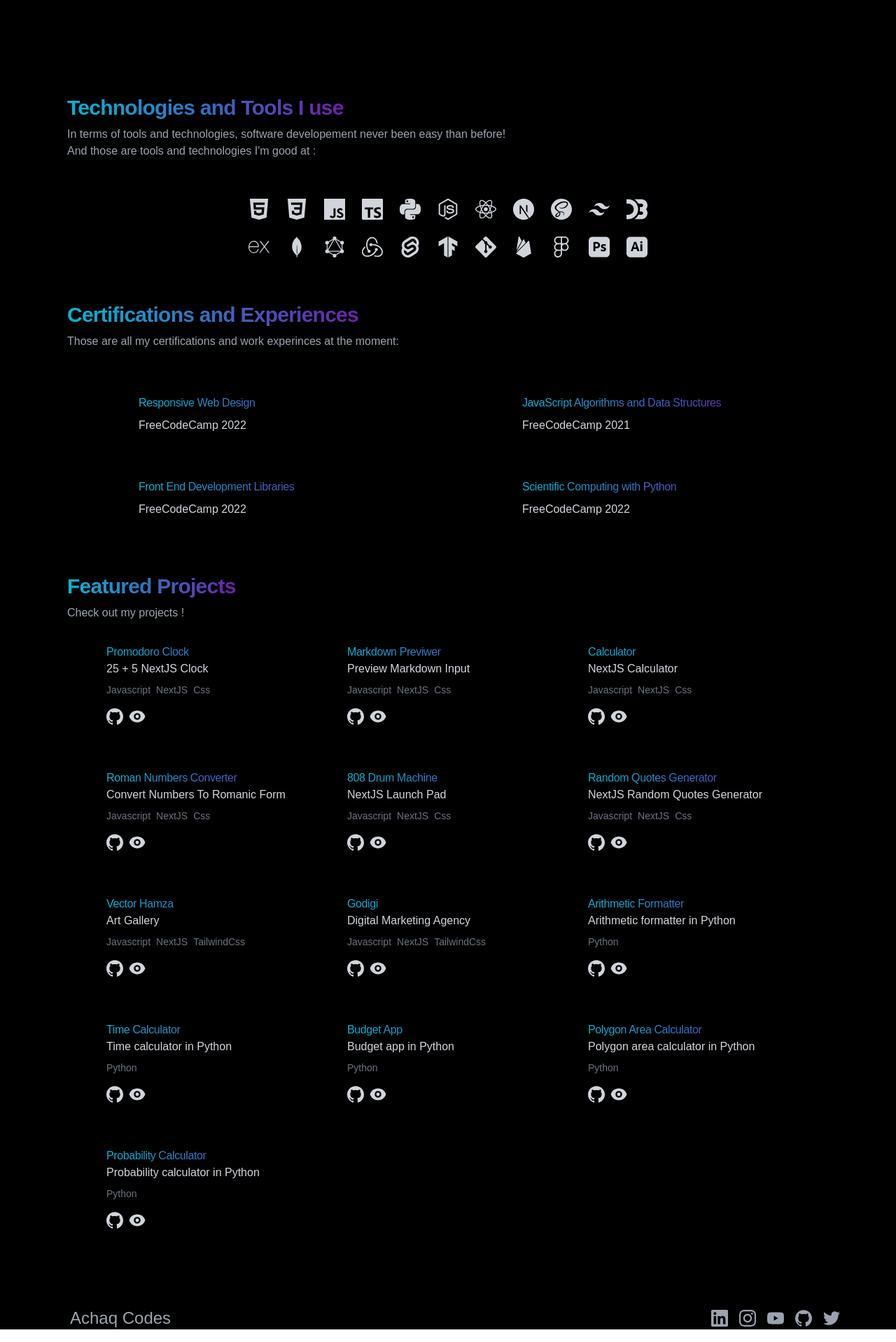
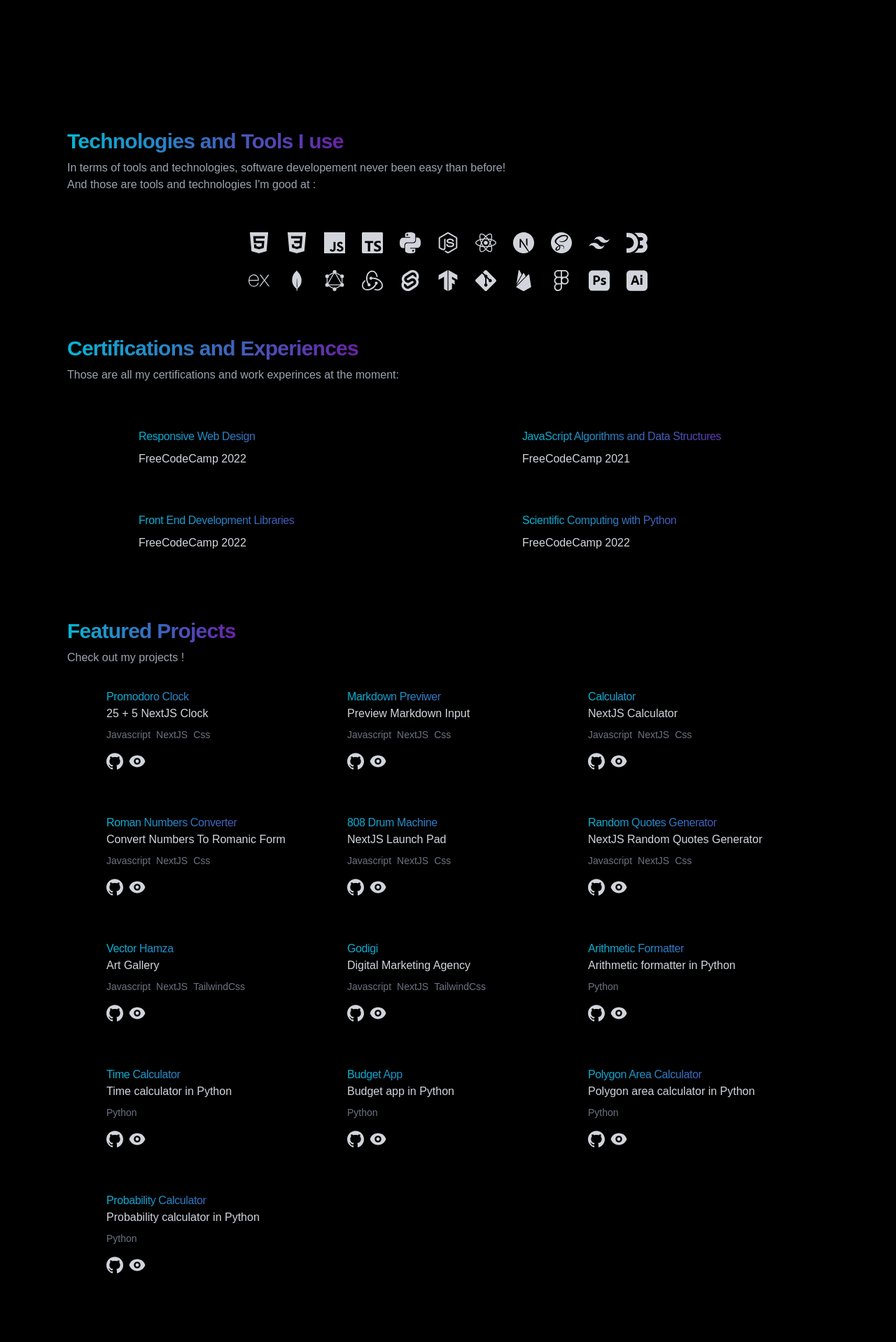
Before and after one commit to triyanox/achaq.codes, a Next.js app: page / in a window 1280 px wide. Shown: the part 720-2638 px from the top of the page at 70% size. Built offline with nearby package versions, Linux system fonts and the light colour scheme.

Commit message:
Updates on Layout

```diff
--- a/components/Footer.js
+++ b/components/Footer.js
@@ -8,7 +8,7 @@ import {
 import Link from "next/link";
 const Footer = () => {
   return (
-    <section className="container flex flex-col items-center md:flex-row  justify-center">
+    <section className="container flex flex-col items-center md:flex-row  justify-center mt-16">
       <div className="md:w-full  px-5  mx-auto flex items-center sm:flex-row flex-col">
         <div className="flex font-medium items-center md:justify-start justify-center">
           <span className=" text-2xl text-gray-600 dark:text-gray-400">
--- a/components/ProjectsList.js
+++ b/components/ProjectsList.js
@@ -7,7 +7,7 @@ function Projects() {
   return (
     <section
       id="projects"
-      className="container px-12 lg:px-24 flex flex-col justify-center  mt-12 mb-20  scroll-mt-20"
+      className="container px-12 lg:px-24 flex flex-col justify-center  mt-16 mb-16"
     >
       <div className="relative flex justify-start items-start flex-col flex-1  ">
         <h1 className="font-bold text-2xl md:text-3xl tracking-tight mb-2 bg-gradient-to-r from-cyan-500 to-purple-800 top-0 text-transparent bg-clip-text">
--- a/components/TechStack.js
+++ b/components/TechStack.js
@@ -24,7 +24,7 @@ import {
 } from "react-icons/si";
 const TechStack = () => {
   return (
-    <section className="container h-full px-12 lg:px-24 flex flex-col justify-center  mt-4">
+    <section className="container h-full px-12 lg:px-24 flex flex-col justify-center  mt-16">
       <div className="relative flex justify-start items-start flex-col flex-1  ">
         <h1 className="font-bold text-2xl md:text-3xl tracking-tight mb-2 bg-gradient-to-r from-cyan-500 to-purple-800 top-0 text-transparent bg-clip-text">
           Technologies and Tools I use{" "}
```
Also changed, not shown: 1 other file (tests, documents, lock files or other folders).
